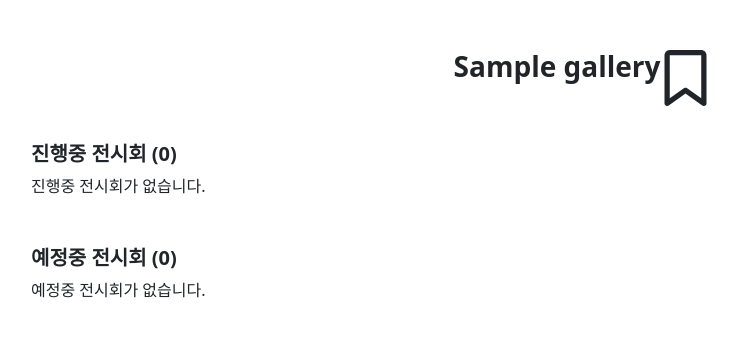
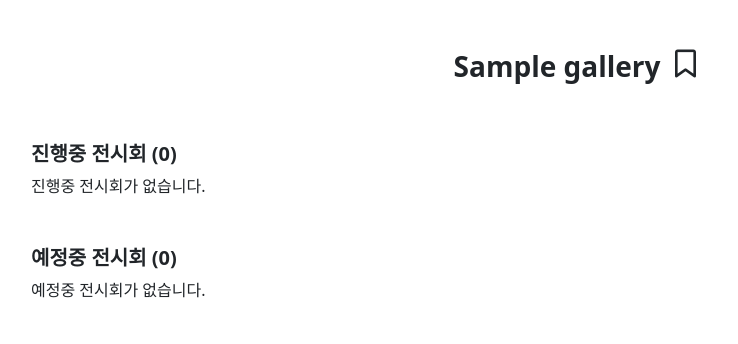
Before and after one commit to today-exhibition/today-exhibition, a Flask app: page /gallery/1 in a window 1280 px wide. Shown: the part 76-420 px from the top of the page, without its empty margins (83-821 px from the left). Run offline with Flask 3, Linux system fonts and the light colour scheme; tables that the repository leaves empty hold one stand-in row (values such as "Sample post"); grey boxes marked "Sample" are stand-in pictures; some libraries are stand-ins or nearby versions.

Commit message:
Design: artist, exhibition, gallery 페이지 -상단 좋아요 및 팔로우 아이콘 크기 조정 -전시 예약 버튼 위치 조정 #9

```diff
--- a/templates/artist/artist.html
+++ b/templates/artist/artist.html
@@ -5,12 +5,12 @@
   <h3 class="fw-bold">{{ data.artist.name }}
     {% if data.user_id %}
       {% if data.artist.id in data.followed_artist_ids %}
-        <i class="fa-solid fa-bookmark fa-2x" onclick="followArtist(this, '{{ data.artist.id }}')"></i>
+        <i class="fa-solid fa-bookmark fa" onclick="followArtist(this, '{{ data.artist.id }}')"></i>
       {% else %}
-        <i class="fa-regular fa-bookmark fa-2x" onclick="followArtist(this, '{{ data.artist.id }}')"></i>
+        <i class="fa-regular fa-bookmark fa" onclick="followArtist(this, '{{ data.artist.id }}')"></i>
       {% endif %}
     {% else %}
-      <i class="fa-regular fa-bookmark fa-2x" onclick="alert('로그인 후 이용 가능한 서비스입니다.')"></i>
+      <i class="fa-regular fa-bookmark fa" onclick="alert('로그인 후 이용 가능한 서비스입니다.')"></i>
     {% endif %}
   </h3>
   <!-- 전시회 상태별 정보 -->
--- a/templates/gallery/gallery.html
+++ b/templates/gallery/gallery.html
@@ -5,12 +5,12 @@
   <h3 class="fw-bold">{{ data.gallery.name }}
     {% if data.user_id %}
       {% if data.gallery.id in data.followed_gallery_ids %}
-        <i class="fa-solid fa-bookmark fa-2x" onclick="followGallery(this, '{{ data.gallery.id }}')"></i>
+        <i class="fa-solid fa-bookmark fa" onclick="followGallery(this, '{{ data.gallery.id }}')"></i>
       {% else %}
-        <i class="fa-regular fa-bookmark fa-2x" onclick="followGallery(this, '{{ data.gallery.id }}')"></i>
+        <i class="fa-regular fa-bookmark fa" onclick="followGallery(this, '{{ data.gallery.id }}')"></i>
       {% endif %}
     {% else %}
-      <i class="fa-regular fa-bookmark fa-2x" onclick="alert('로그인 후 이용 가능한 서비스입니다.')"></i>
+      <i class="fa-regular fa-bookmark fa" onclick="alert('로그인 후 이용 가능한 서비스입니다.')"></i>
     {% endif %}
   </h3>
   <!-- 전시회 상태별 정보 -->
```
Also changed, not shown: templates/exhibition/exhibition.html (+9 -6 lines).
